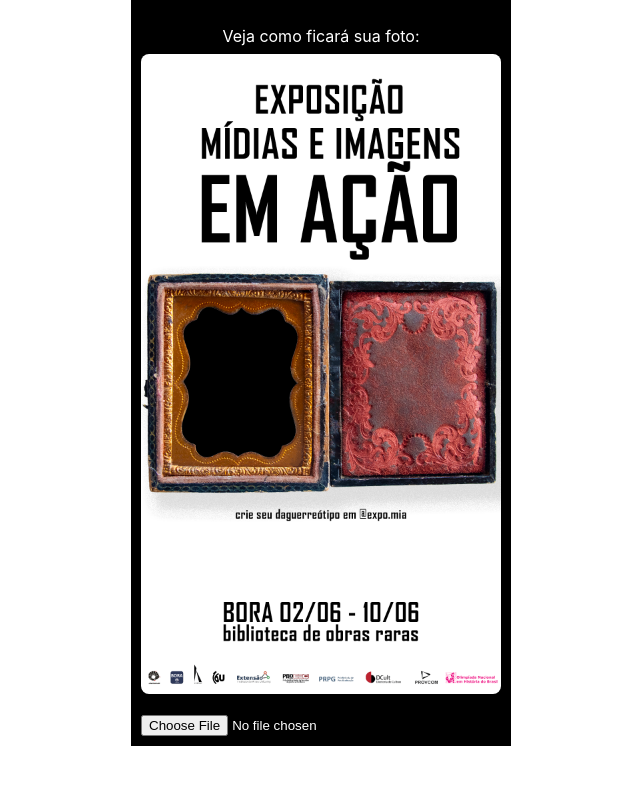
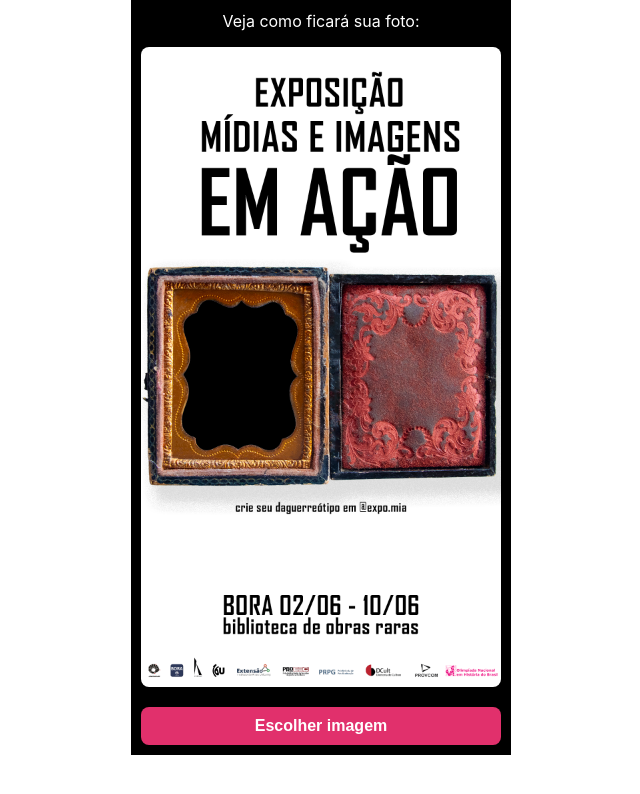
Before and after one commit to Chrono-Dev/mia, a React (Create React App) app: page / in a window 1280 px wide. Shown: the top 794 px of the page, without its empty margins (319-959 px from the left). Built offline with nearby package versions, Linux system fonts and the light colour scheme.

Commit message:
Altera pro Insta

```diff
--- a/src/components/CameraComFiltro.jsx
+++ b/src/components/CameraComFiltro.jsx
@@ -1,7 +1,18 @@
-import React, { useState } from "react";
+import React, { useState, useEffect, useRef } from "react";
 
 const CameraComFiltro = () => {
   const [fotoFinal, setFotoFinal] = useState(null);
+  const [isMobile, setIsMobile] = useState(false);
+  const inputFileRef = useRef(null);
+
+  useEffect(() => {
+    const checkMobile = () => {
+      return /Android|webOS|iPhone|iPad|iPod|BlackBerry|IEMobile|Opera Mini/i.test(
+        navigator.userAgent
+      );
+    };
+    setIsMobile(checkMobile());
+  }, []);
 
   const uploadImagem = (e) => {
     const file = e.target.files[0];
@@ -58,20 +69,25 @@ const CameraComFiltro = () => {
     };
   };
 
-  // TELA DE RESULTADO
-  if (fotoFinal) {
-    const instagramUser = "expoexample"; // trocar para o @ da exposição
+  const compartilharNoStory = () => {
+    // Força download da imagem
+    const link = document.createElement("a");
+    link.href = fotoFinal;
+    link.download = "foto-com-filtro.png";
+    document.body.appendChild(link);
+    link.click();
+    document.body.removeChild(link);
 
-    const compartilharNoStory = () => {
-      // Tenta abrir o app Instagram Stories no mobile com esquema URI (não garante upload da imagem)
-      const urlScheme = `instagram://story-camera`;
-      // Link web para abrir Instagram com o usuário marcado no perfil
-      const webLink = `https://www.instagram.com/stories/create/story/?source_url=${encodeURIComponent(fotoFinal)}`;
+    // Tenta abrir Instagram no celular
+    const urlScheme = "instagram://story-camera";
+    const newWindow = window.open(urlScheme, "_blank");
 
-      // Tenta abrir o app (funciona no mobile com Instagram instalado)
-      window.open(urlScheme, "_blank") || window.open(webLink, "_blank");
+    if (!newWindow || newWindow.closed || typeof newWindow.closed === "undefined") {
+      alert("Abra o Instagram no seu celular e poste a foto manualmente.");
+    }
   };
 
+  if (fotoFinal) {
     return (
       <div
         style={{
@@ -89,6 +105,8 @@ const CameraComFiltro = () => {
           style={{ width: "100%", borderRadius: 8 }}
         />
 
+        {/* Só mostra o botão se for mobile */}
+        {isMobile && (
           <button
             onClick={compartilharNoStory}
             style={{
@@ -97,7 +115,7 @@ const CameraComFiltro = () => {
               padding: "10px 0",
               fontWeight: "bold",
               fontSize: 16,
-            backgroundColor: "#E1306C", // cor do Instagram
+              backgroundColor: "#E1306C",
               color: "white",
               border: "none",
               borderRadius: 8,
@@ -106,6 +124,7 @@ const CameraComFiltro = () => {
           >
             Compartilhar no Story
           </button>
+        )}
 
         <a
           href={fotoFinal}
@@ -123,11 +142,28 @@ const CameraComFiltro = () => {
         >
           Baixar Foto
         </a>
+
+        <button
+          onClick={() => setFotoFinal(null)}
+          style={{
+            marginTop: 20,
+            width: "100%",
+            padding: "10px 0",
+            fontWeight: "bold",
+            fontSize: 16,
+            backgroundColor: "#444",
+            color: "white",
+            border: "none",
+            borderRadius: 8,
+            cursor: "pointer",
+          }}
+        >
+          Tirar outra foto
+        </button>
       </div>
     );
   }
 
-  // TELA INICIAL
   return (
     <div
       style={{
@@ -139,18 +175,37 @@ const CameraComFiltro = () => {
         textAlign: "center",
       }}
     >
-      <p style={{ marginBottom: 8 }}>Veja como ficará sua foto:</p>
+      <p style={{ marginTop: 1 }}>Veja como ficará sua foto:</p>
       <img
         src={process.env.PUBLIC_URL + "/pic.png"}
         alt="Exemplo da moldura"
         style={{ width: "100%", borderRadius: 8, marginBottom: 16 }}
       />
+
       <input
         type="file"
         accept="image/*"
         onChange={uploadImagem}
-        style={{ width: "100%" }}
+        ref={inputFileRef}
+        style={{ display: "none" }}
       />
+
+      <button
+        onClick={() => inputFileRef.current && inputFileRef.current.click()}
+        style={{
+          width: "100%",
+          padding: "10px 0",
+          fontWeight: "bold",
+          fontSize: 16,
+          backgroundColor: "#E1306C",
+          color: "white",
+          border: "none",
+          borderRadius: 8,
+          cursor: "pointer",
+        }}
+      >
+        Escolher imagem
+      </button>
     </div>
   );
 };
```
Lines whose indentation alone changed are shown as unchanged.
